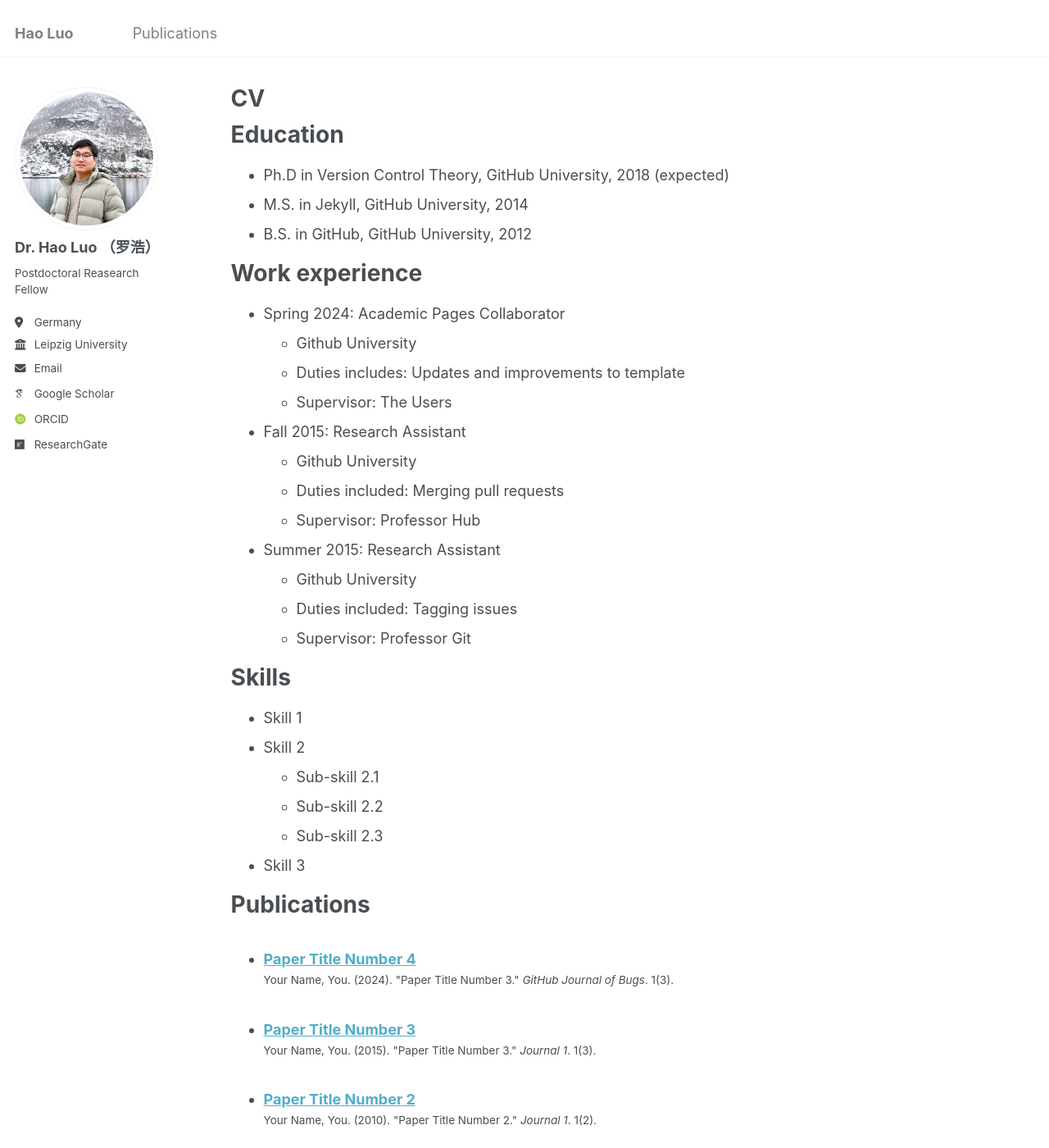
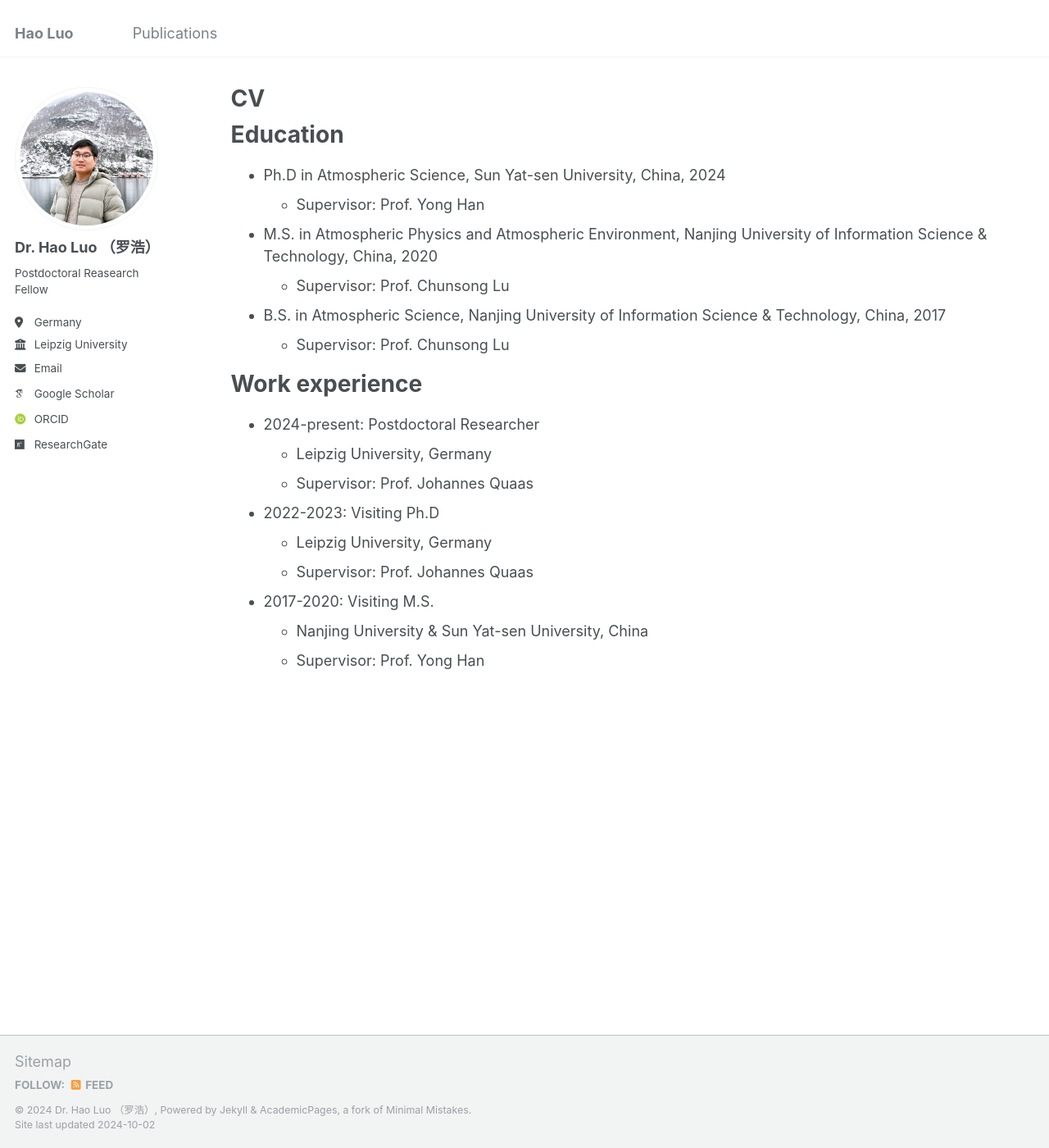
Before and after one commit to haoluo-atmos/haoluo-atmos.github.io, a Jekyll site: the page built from _pages/cv.md, in a window 1280 px wide and 1400 px high. Shown: the whole window at 82% size. Built offline with Jekyll 4.4.1, drawn with Linux system fonts in a browser that asks for light colours; some web fonts are replaced; some of the changed text lies outside the part shown.

Commit message:
Update cv.md

```diff
--- a/_pages/cv.md
+++ b/_pages/cv.md
@@ -11,54 +11,21 @@ redirect_from:
 
 Education
 ======
-* Ph.D in Version Control Theory, GitHub University, 2018 (expected)
-* M.S. in Jekyll, GitHub University, 2014
-* B.S. in GitHub, GitHub University, 2012
+* Ph.D in Atmospheric Science, Sun Yat-sen University, China, 2024
+  * Supervisor: Prof. Yong Han
+* M.S. in Atmospheric Physics and Atmospheric Environment, Nanjing University of Information Science & Technology, China, 2020
+  * Supervisor: Prof. Chunsong Lu
+* B.S. in Atmospheric Science, Nanjing University of Information Science & Technology, China, 2017
+  * Supervisor: Prof. Chunsong Lu
 
 Work experience
 ======
-* Spring 2024: Academic Pages Collaborator
-  * Github University
-  * Duties includes: Updates and improvements to template
-  * Supervisor: The Users
-
-* Fall 2015: Research Assistant
-  * Github University
-  * Duties included: Merging pull requests
-  * Supervisor: Professor Hub
-
-* Summer 2015: Research Assistant
-  * Github University
-  * Duties included: Tagging issues
-  * Supervisor: Professor Git
-
-Skills
-======
-* Skill 1
-* Skill 2
-  * Sub-skill 2.1
-  * Sub-skill 2.2
-  * Sub-skill 2.3
-* Skill 3
-
-Publications
-======
-  <ul>{% for post in site.publications reversed %}
-    {% include archive-single-cv.html %}
-  {% endfor %}</ul>
-
-Talks
-======
-  <ul>{% for post in site.talks reversed %}
-    {% include archive-single-talk-cv.html  %}
-  {% endfor %}</ul>
-
-Teaching
-======
-  <ul>{% for post in site.teaching reversed %}
-    {% include archive-single-cv.html %}
-  {% endfor %}</ul>
-
-Service and leadership
-======
-* Currently signed in to 43 different slack teams
+* 2024-present: Postdoctoral Researcher
+  * Leipzig University, Germany
+  * Supervisor: Prof. Johannes Quaas
+* 2022-2023: Visiting Ph.D
+  * Leipzig University, Germany
+  * Supervisor: Prof. Johannes Quaas
+* 2017-2020: Visiting M.S.
+  * Nanjing University & Sun Yat-sen University, China
+  * Supervisor: Prof. Yong Han
```
